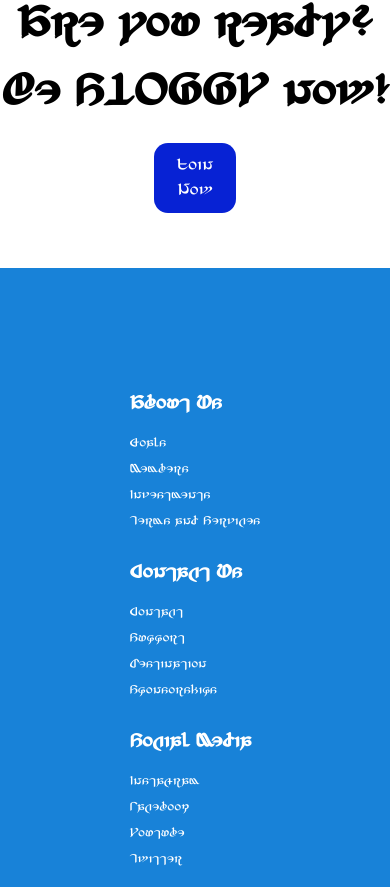
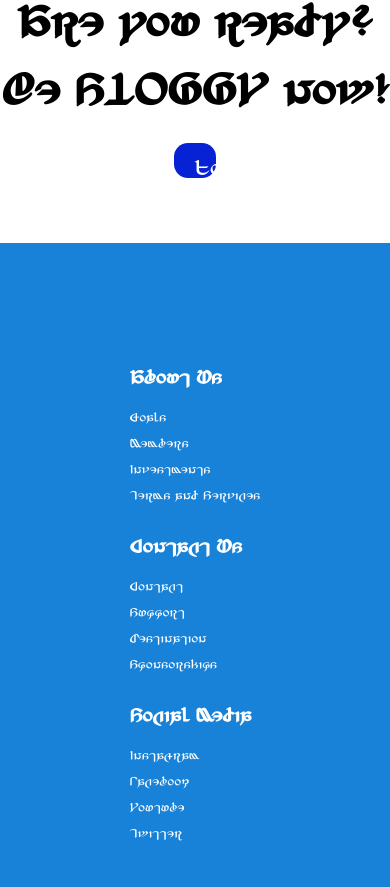
Before and after one commit to ex7k-riziq/test-sloppy-vercel, a plain HTML site: page index.html in a window 390 px wide. Shown: the part 3074-3961 px from the top of the page. Drawn offline with Linux system fonts and the light colour scheme.

Commit message:
Update styles.css

```diff
--- a/styles.css
+++ b/styles.css
@@ -1006,7 +1006,9 @@
     }
 
     .joinending_btn {
-        font-size: 21px;
+        font-size: 28px;
         margin-bottom: 7%;
+        width: 42px;
+        height: 35px;
     }
 }
```
